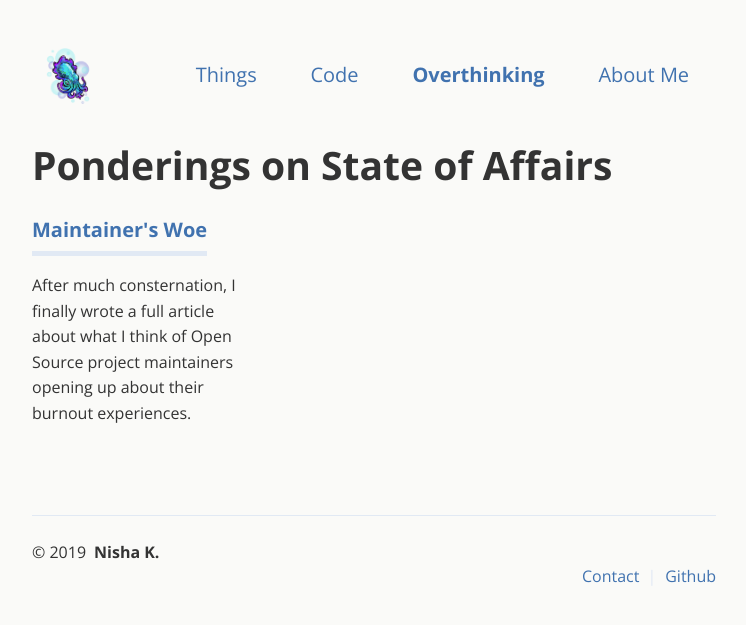
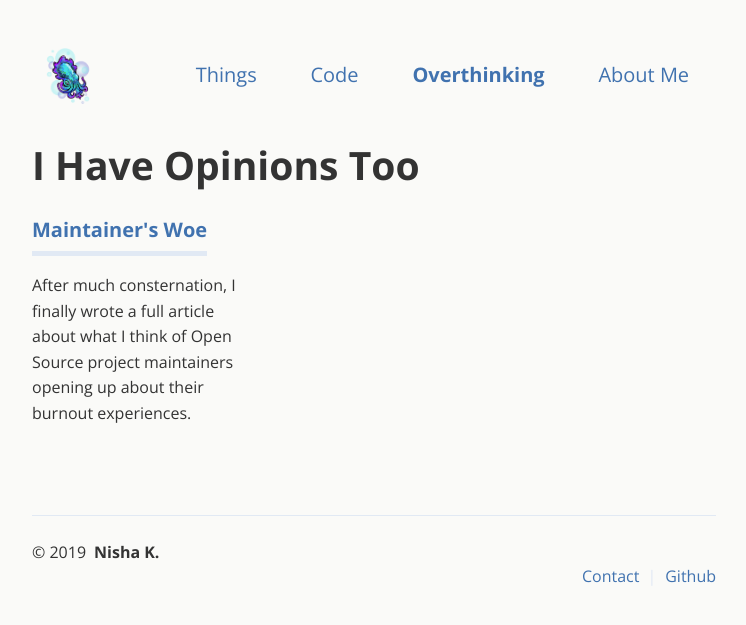
Before and after one commit to nishakm/nishakm.github.io, a Jekyll site: the page built from _pages/overthinking.html, in a window 1280 px wide. Shown: the top 625 px of the page, without its empty margins (266-1012 px from the left). Built offline with Jekyll 4.4.1, drawn with Linux system fonts in a browser that asks for light colours.

Commit message:
Changed 'Ponderings' to something else
Everyone using 'ponderings' and 'ramblings' it seems

Signed-off-by: nisha <nishakumarx@gmail.com>

```diff
--- a/_config.yml
+++ b/_config.yml
@@ -33,7 +33,7 @@ navigation:
     desc: Programming and Stuff
   - title: Overthinking
     url: /overthinking/
-    desc: Ponderings on State of Affairs
+    desc: I Have Opinions Too
   - title: About Me
     url: /about/
     desc: Who is Nisha?
--- a/_pages/overthinking.html
+++ b/_pages/overthinking.html
@@ -1,7 +1,7 @@
 ---
 layout: page
 title: Overthinking
-subtitle: Ponderings on State of Affairs
+subtitle: I Have Opinions Too
 desc: I can't stop thinking about stuff
 permalink: /overthinking/
 ---
```
